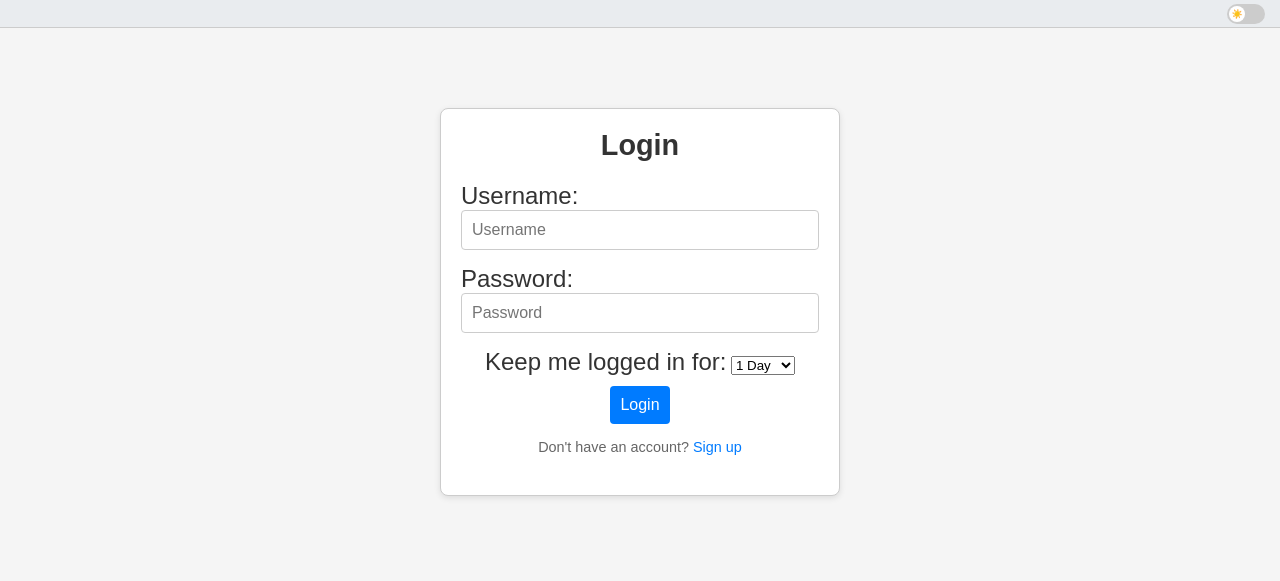
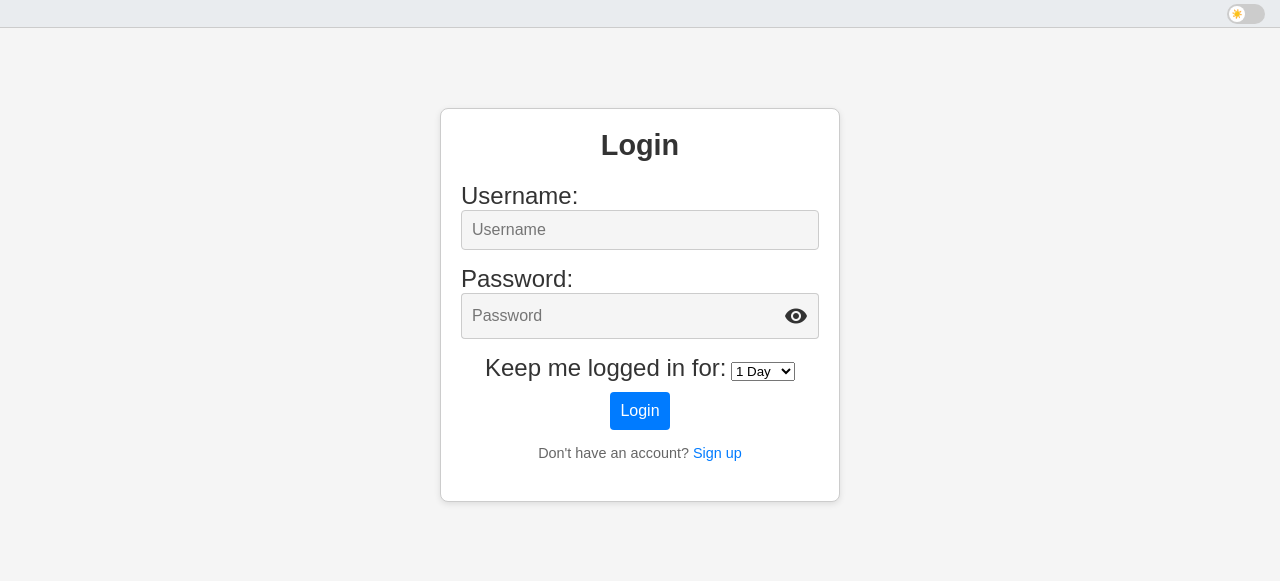
Before and after one commit to abelgeorgeantony/confab, a PHP site: page /login.html in a window 1280 px wide. Shown: the top 581 px of the page. Run offline with PHP 8.4, Linux system fonts and the light colour scheme.

Commit message:
Save commit

```diff
--- a/frontend/auth.css
+++ b/frontend/auth.css
@@ -67,15 +67,17 @@ body.index-page {
     border-bottom-right-radius: 0 !important;
 }
 .password-eye {
-    background: #2a2a2a;
+    background: var(--input-bg) !important;
+    color: var(--text-color);
     margin: 0;
-    border: 4px var(--border-color) !important;
+    border: 1px solid var(--border-color) !important;
     border-left: 0 !important;
     border-top-left-radius: 0 !important;
     border-bottom-left-radius: 0 !important;
 }
 .password-eye:hover {
-    background: #515151;
+    background: var(--input-bg);
+    text-shadow: 2px 2px #ff0000;
 }
 
 /* Additional styles for the multi-step form */
--- a/frontend/auth.js
+++ b/frontend/auth.js
@@ -6,6 +6,23 @@ let registrationState = {
 // --- Page Load Logic ---
 // This runs when the page is loaded to show the correct step.
 document.addEventListener("DOMContentLoaded", () => {
+  const passInput = document.querySelector(".password-input");
+  if (passInput) {
+    passInput.addEventListener("focus", () => {
+      const elementStyle = window.getComputedStyle(passInput);
+      document.querySelector(".password-eye").style.outline =
+        elementStyle.outline;
+    });
+    passInput.addEventListener("blur", (event) => {
+      if (event.relatedTarget == document.querySelector(".password-eye")) {
+        setTimeout(() => {
+          passInput.focus();
+        }, 10);
+      }
+      document.querySelector(".password-eye").style.outline = "";
+    });
+  }
+
   const registrationForm = document.getElementById("step1");
 
   if (registrationForm) {
@@ -507,9 +524,7 @@ async function requireAuth() {
 }
 
 function togglePassVisibility(eyebutton) {
-  console.log(eyebutton);
   const passwordInput = eyebutton.parentElement.firstElementChild;
-  console.log(passwordInput);
 
   const type =
     passwordInput.getAttribute("type") === "password" ? "text" : "password";
--- a/frontend/base.css
+++ b/frontend/base.css
@@ -6,7 +6,7 @@
     --primary-color: #007bff;
     --primary-color-hover: #0056b3;
     --form-bg: white;
-    --input-bg: white;
+    --input-bg: #f5f5f5;
     --border-color: #ccc;
     --shadow-color: rgba(0, 0, 0, 0.1);
     --danger-color: #e74c3c;
--- a/frontend/chat.html
+++ b/frontend/chat.html
@@ -83,7 +83,10 @@
 
                 <!-- Chat Window -->
                 <main id="chat-view">
-                    <header class="chat-view-header">
+                    <div id="chat-view-cover">
+                        Select a chat or Add a new contact to start messaging
+                    </div>
+                    <header id="chat-view-header" class="chat-view-header">
                         <div
                             id="chat-view-avatar"
                             class="chat-view-avatar hideavatar"
--- a/frontend/chat/events.js
+++ b/frontend/chat/events.js
@@ -188,6 +188,9 @@
           list.prepend(card);
         }
       }
+      if (sender === "me") {
+        return;
+      }
       if (Number(app.state.currentChatUser) === Number(contactId)) {
         app.ui.displayMessage(sender, message, timestamp);
       } else {
--- a/frontend/chat/ui.js
+++ b/frontend/chat/ui.js
@@ -7,6 +7,7 @@
    * Switches the view from the chat window back to the contact list on mobile.
    */
   function goBackToList() {
+    document.getElementById("chat-view-cover").classList.remove("hidden");
     hideStatusBarBackButton();
     document.getElementById("chat-view").classList.remove("active");
     document.getElementById("chat-list").classList.remove("hidden");
--- a/frontend/login.html
+++ b/frontend/login.html
@@ -5,6 +5,10 @@
         <title>Login - Perfect Chat</title>
         <link rel="stylesheet" href="base.css" />
         <link rel="stylesheet" href="auth.css" />
+        <link
+            href="https://fonts.googleapis.com/icon?family=Material+Icons"
+            rel="stylesheet"
+        />
         <script src="utils.js" defer></script>
         <script src="crypto.js" defer></script>
         <script src="auth.js" defer></script>
@@ -38,7 +42,23 @@
                 <input type="text" id="login_username" placeholder="Username" />
 
                 <label for="login_pass">Password:</label>
-                <input type="password" id="login_pass" placeholder="Password" />
+                <!-- <input type="password" id="login_pass" placeholder="Password" /> --->
+                <div class="password-container">
+                    <input
+                        type="password"
+                        id="login_pass"
+                        class="password-input"
+                        placeholder="Password"
+                        required
+                    />
+                    <button
+                        type="button"
+                        class="password-eye material-icons"
+                        onclick="togglePassVisibility(this)"
+                    >
+                        visibility
+                    </button>
+                </div>
 
                 <div>
                     <label for="session_length">Keep me logged in for:</label>
```
Also changed, not shown: frontend/chat.css (+10 -2 lines), frontend/chat/main.js (+17 -6 lines), 1 other file.
